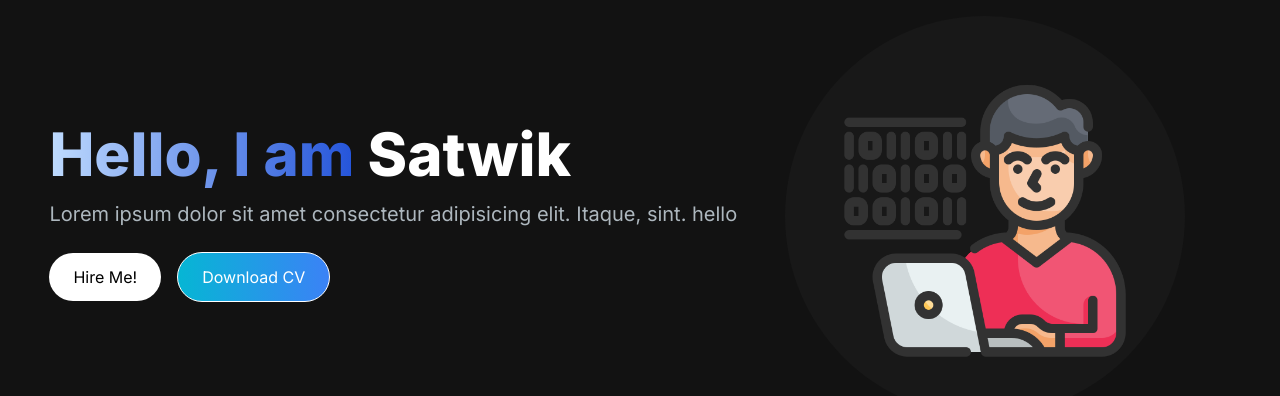
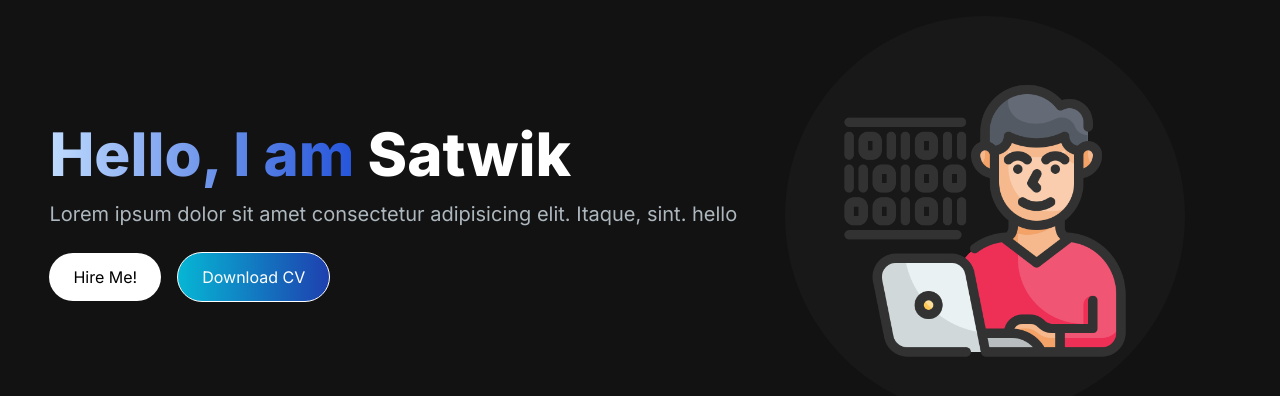
Before and after one commit to satwik-goyal/satwik-portfolio, a Next.js app: page / in a window 1280 px wide. Shown: the top 396 px of the page. Built offline with nearby package versions, Linux system fonts and the light colour scheme.

Commit message:
changes to hero section

```diff
--- a/components/HeroSection.jsx
+++ b/components/HeroSection.jsx
@@ -20,7 +20,7 @@ export const HeroSection = () => {
             <button className="px-6 py-3 w-full sm:w-fit rounded-full sm:mr-4 mb-2 bg-white hover:bg-slate-200 text-black">
               Hire Me!
             </button>
-            <button className="px-6 py-3 w-full sm:w-fit rounded-full bg-gradient-to-r from-cyan-500 to-blue-500 text-white border border-white">
+            <button className="px-6 py-3 w-full sm:w-fit rounded-full bg-gradient-to-r from-cyan-500 to-blue-800 text-white border border-white">
               Download CV
             </button>
           </div>
```
